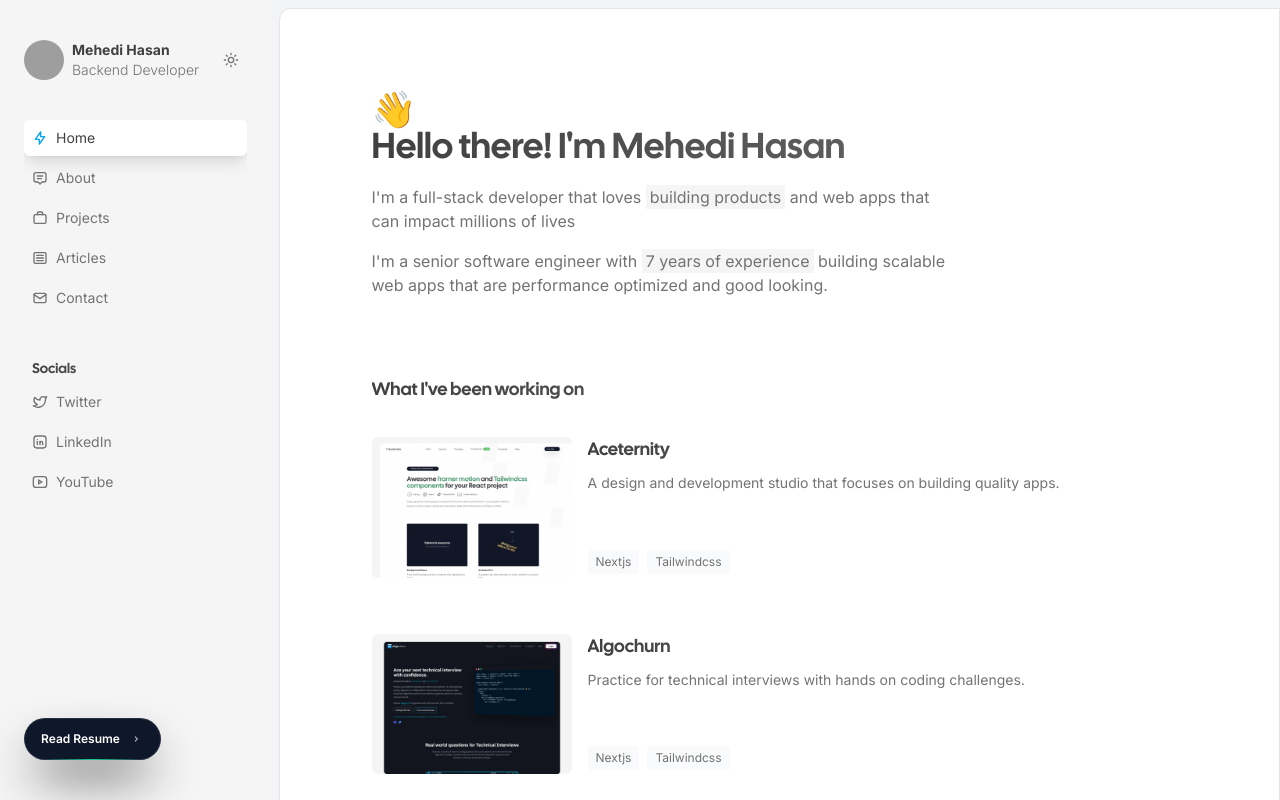
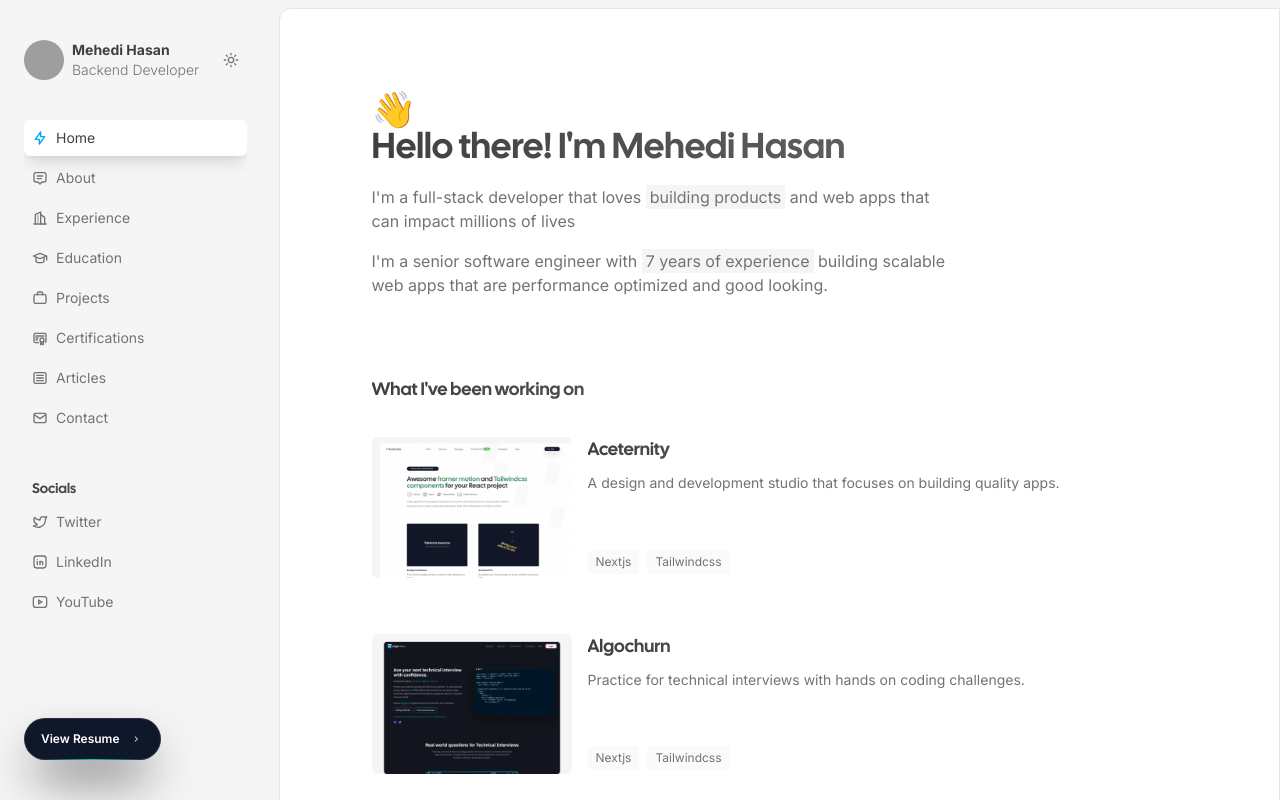
Before and after one commit to TheMehediHQ/mehedi-hasan.me, a Next.js app: page / in a window 1280 px wide. Built offline with nearby package versions, Linux system fonts and the light colour scheme; grey boxes are pictures that could not be loaded.

Commit message:
feat:update project

```diff
--- a/src/components/Sidebar.tsx
+++ b/src/components/Sidebar.tsx
@@ -36,7 +36,7 @@ export const Sidebar = () => {
               <Navigation setOpen={setOpen} />
             </div>
             <div onClick={() => isMobile() && setOpen(false)}>
-              <Badge href="/resume" text="Read Resume" />
+              <Badge href="/Resume_of_Mehedi_Hasan.pdf" text="View Resume" />
             </div>
           </motion.div>
         )}
--- a/src/constants/navlinks.tsx
+++ b/src/constants/navlinks.tsx
@@ -4,6 +4,9 @@ import {
   IconBriefcase2,
   IconMail,
   IconMessage2,
+  IconSchool,
+  IconCertificate,
+  IconBuildingSkyscraper,
 } from "@tabler/icons-react";
 
 export const navlinks = [
@@ -18,9 +21,24 @@ export const navlinks = [
     icon: IconMessage2,
   },
   {
+    href: "/experience",
+    label: "Experience",
+    icon: IconBuildingSkyscraper,
+  },
+  {
+    href: "/education",
+    label: "Education",
+    icon: IconSchool,
+  },
+  {
     href: "/projects",
     label: "Projects",
     icon: IconBriefcase2,
+  },
+  {
+    href: "/certifications",
+    label: "Certifications",
+    icon: IconCertificate,
   },
   {
     href: "/blog",
```
Also changed, not shown: src/app/experience/page.tsx (renamed from src/app/resume/page.tsx), 1 other file (tests, documents, lock files or other folders).
